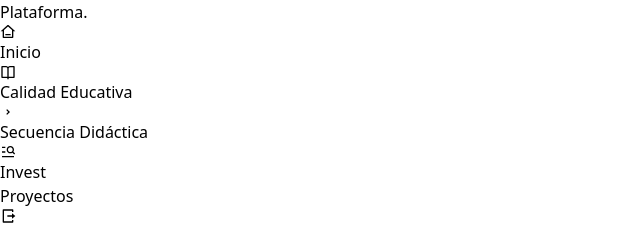
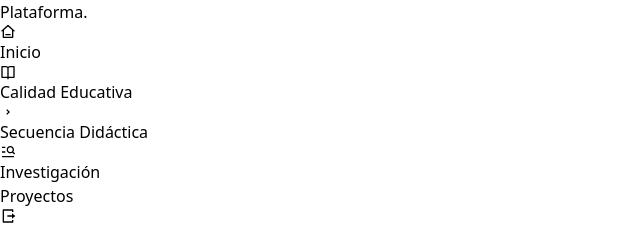
Before and after one commit to RamiroMota/AcademiaDirec, a React (Vite) app: page / in a window 1280 px wide. Shown: the top 228 px of the page, without its empty margins (0-640 px from the left). Built offline with nearby package versions, Linux system fonts and the light colour scheme.

Commit message:
actualización: prueba

```diff
--- a/src/components/Sidebar.jsx
+++ b/src/components/Sidebar.jsx
@@ -27,7 +27,7 @@ function Sidebar() {
             </ul>
           </li>
           <li>
-            <Link to='/' className="flex items-center gap-4 py-2 px-4 rounded-lg hover:bg-black transition-colors"> <RiMenuSearchLine className='text-amber-500'/>Invest</Link>
+            <Link to='/' className="flex items-center gap-4 py-2 px-4 rounded-lg hover:bg-black transition-colors"> <RiMenuSearchLine className='text-amber-500'/>Investigación</Link>
             <ul className='mt-4'>
               <li>
               <Link to="/" className='py-2 px-4 border-l border-gray-400 ml-6 block relative before:w-3 before:h-3 before:absolute before:bg-gray-400 before:rounded-full before:-left-[6.5px] before:top-1/2 before:-translate-y-1/2 before:border-4 before:border-gray-800'>Proyectos</Link>
```
